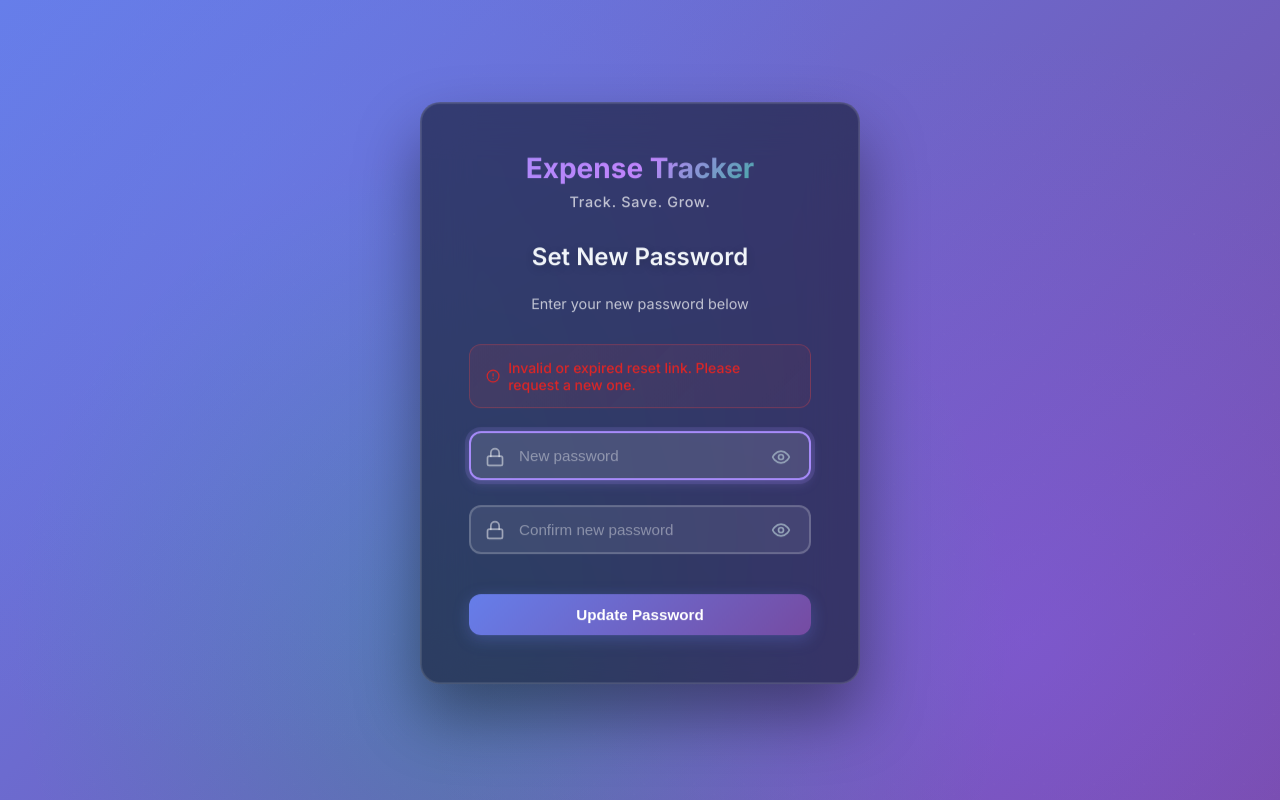
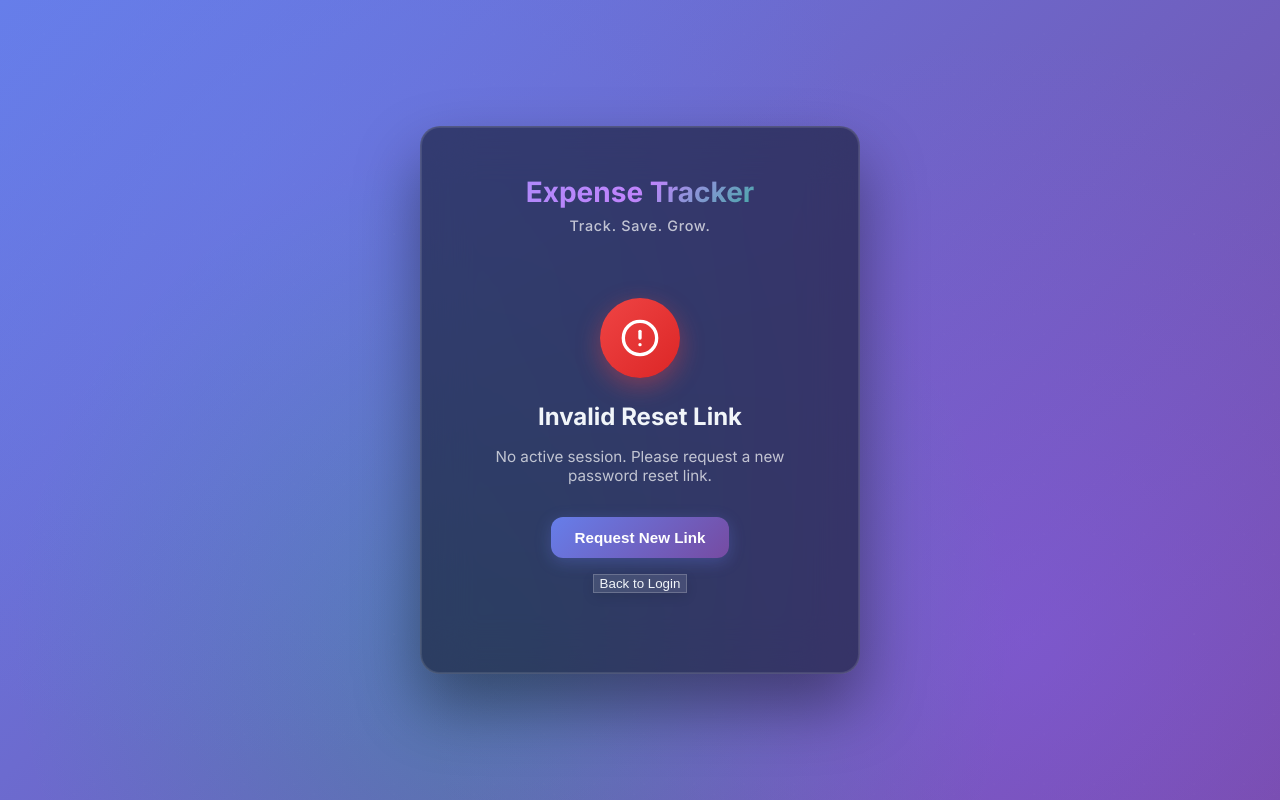
Before and after one commit to Vishallakshmikanthan/expense_tracker, a React (Vite) app: page /reset-password in a window 1280 px wide. Built offline with nearby package versions, Linux system fonts and the light colour scheme; no server answers.

Commit message:
Fix: Password reset production flow with proper URL and token handling

```diff
--- a/src/pages/ForgotPassword.jsx
+++ b/src/pages/ForgotPassword.jsx
@@ -23,8 +23,13 @@ export default function ForgotPassword() {
             setError('');
             setLoading(true);
 
+            // Use production URL for password reset
+            const resetUrl = window.location.hostname === 'localhost'
+                ? `${window.location.origin}/reset-password`
+                : 'https://expense-tracker-one-green-12.vercel.app/reset-password';
+
             const { error } = await supabase.auth.resetPasswordForEmail(email, {
-                redirectTo: `${window.location.origin}/reset-password`,
+                redirectTo: resetUrl,
             });
 
             if (error) throw error;
--- a/src/pages/ResetPassword.jsx
+++ b/src/pages/ResetPassword.jsx
@@ -10,19 +10,40 @@ export default function ResetPassword() {
     const [showPassword, setShowPassword] = useState(false);
     const [showConfirmPassword, setShowConfirmPassword] = useState(false);
     const [loading, setLoading] = useState(false);
+    const [initializing, setInitializing] = useState(true);
     const [success, setSuccess] = useState(false);
     const [error, setError] = useState('');
+    const [hasValidToken, setHasValidToken] = useState(false);
     const navigate = useNavigate();
 
     useEffect(() => {
-        // Check if user has valid recovery session
-        const checkSession = async () => {
-            const { data: { session } } = await supabase.auth.getSession();
-            if (!session) {
-                setError('Invalid or expired reset link. Please request a new one.');
+        const initializeSession = async () => {
+            try {
+                // Supabase automatically handles the recovery token from URL hash
+                // Just check if we have a valid session
+                const { data: { session }, error } = await supabase.auth.getSession();
+
+                if (error) {
+                    console.error('Session error:', error);
+                    setError('Invalid or expired reset link. Please request a new one.');
+                    setHasValidToken(false);
+                } else if (!session) {
+                    setError('No active session. Please request a new password reset link.');
+                    setHasValidToken(false);
+                } else {
+                    // Valid session from recovery token
+                    setHasValidToken(true);
+                }
+            } catch (err) {
+                console.error('Initialize error:', err);
+                setError('Failed to initialize password reset. Please try again.');
+                setHasValidToken(false);
+            } finally {
+                setInitializing(false);
             }
         };
-        checkSession();
+
+        initializeSession();
     }, []);
 
     const validatePassword = () => {
@@ -63,11 +84,101 @@ export default function ResetPassword() {
                 navigate('/login');
             }, 2000);
         } catch (err) {
-            setError(err.message);
+            setError(err.message || 'Failed to update password');
         } finally {
             setLoading(false);
         }
     };
+
+    // Show loading state while initializing
+    if (initializing) {
+        return (
+            <div className="auth-container">
+                <motion.div
+                    className="auth-card"
+                    initial={{ opacity: 0 }}
+                    animate={{ opacity: 1 }}
+                    style={{ textAlign: 'center', padding: '3rem' }}
+                >
+                    <div className="auth-brand">
+                        <h1>Expense Tracker</h1>
+                        <p>Track. Save. Grow.</p>
+                    </div>
+                    <Loader2
+                        size={48}
+                        color="#a78bfa"
+                        style={{
+                            animation: 'spin 1s linear infinite',
+                            margin: '2rem auto',
+                            display: 'block'
+                        }}
+                    />
+                    <p style={{ color: 'rgba(255, 255, 255, 0.7)' }}>
+                        Verifying reset link...
+                    </p>
+                </motion.div>
+            </div>
+        );
+    }
+
+    // Show error state if no valid token
+    if (!hasValidToken && !initializing) {
+        return (
+            <div className="auth-container">
+                <motion.div
+                    className="auth-card"
+                    initial={{ opacity: 0, y: 20 }}
+                    animate={{ opacity: 1, y: 0 }}
+                >
+                    <div className="auth-brand">
+                        <h1>Expense Tracker</h1>
+                        <p>Track. Save. Grow.</p>
+                    </div>
+
+                    <div style={{ textAlign: 'center', padding: '2rem 0' }}>
+                        <div style={{
+                            width: 80,
+                            height: 80,
+                            borderRadius: '50%',
+                            background: 'linear-gradient(135deg, #ef4444 0%, #dc2626 100%)',
+                            display: 'flex',
+                            alignItems: 'center',
+                            justifyContent: 'center',
+                            margin: '0 auto 1.5rem',
+                            boxShadow: '0 8px 24px rgba(239, 68, 68, 0.4)'
+                        }}>
+                            <AlertCircle size={40} color="white" />
+                        </div>
+                        <h3 style={{ color: '#f1f5f9', marginBottom: '0.5rem', fontSize: '1.5rem' }}>
+                            Invalid Reset Link
+                        </h3>
+                        <p style={{ color: 'rgba(255, 255, 255, 0.7)', marginBottom: '2rem', fontSize: '0.95rem' }}>
+                            {error || 'This password reset link is invalid or has expired.'}
+                        </p>
+                        <motion.button
+                            onClick={() => navigate('/forgot-password')}
+                            className="btn"
+                            whileHover={{ scale: 1.02 }}
+                            whileTap={{ scale: 0.98 }}
+                            style={{ marginBottom: '0.5rem' }}
+                        >
+                            Request New Link
+                        </motion.button>
+                        <br />
+                        <motion.button
+                            onClick={() => navigate('/login')}
+                            className="btn-secondary"
+                            whileHover={{ scale: 1.02 }}
+                            whileTap={{ scale: 0.98 }}
+                            style={{ marginTop: '0.5rem' }}
+                        >
+                            Back to Login
+                        </motion.button>
+                    </div>
+                </motion.div>
+            </div>
+        );
+    }
 
     return (
         <div className="auth-container">
```
